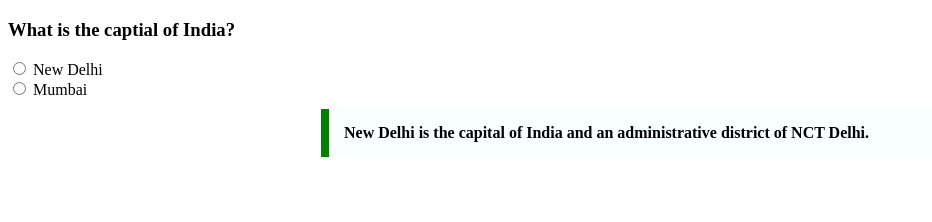
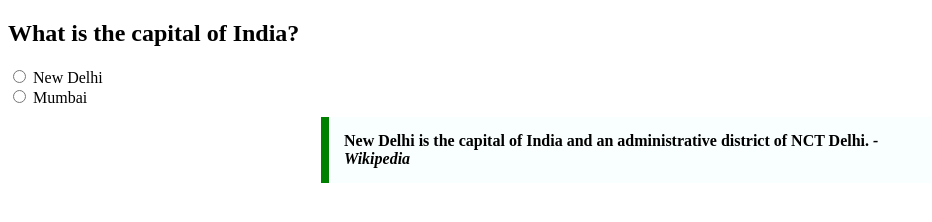
Before and after one commit to acciojob/trivia-Rajat-katiyar, a website: page main.html in a window 1280 px wide. Shown: the whole page, without its empty margins (0-932 px from the left). Drawn offline with Linux system fonts and the light colour scheme.

Commit message:
created a submission

```diff
--- a/main.html
+++ b/main.html
@@ -8,7 +8,7 @@
 
 <body>
 	<!-- the entire body must be written by student -->
-	<div class="question">
+	<!-- <div class="question">
 		<h3>What is the captial of India?</h3>
 		<div class="options">
 			<input type="radio" id="option1" name="captial" >
@@ -21,7 +21,23 @@
 	<blockquote class="blockquote">
             New Delhi is the capital of India and an administrative district of NCT Delhi.
 	</blockquote>
-	</div>
+	</div> -->
+
+	 <div class="question-container">
+        <h2>What is the capital of India?</h2>
+        <div class="options">
+            <input type="radio" id="option1" name="capital" value="New Delhi">
+            <label for="option1">New Delhi</label><br>
+
+            <input type="radio" id="option2" name="capital" value="Mumbai">
+            <label for="option2">Mumbai</label>
+        </div>
+
+        <blockquote class="blockquote">
+            New Delhi is the capital of India and an administrative district of NCT Delhi.
+            <cite> - Wikipedia</cite>
+        </blockquote>
+    </div>
     <script type="text/javascript" src="./script.js">
 </script>
 
```
